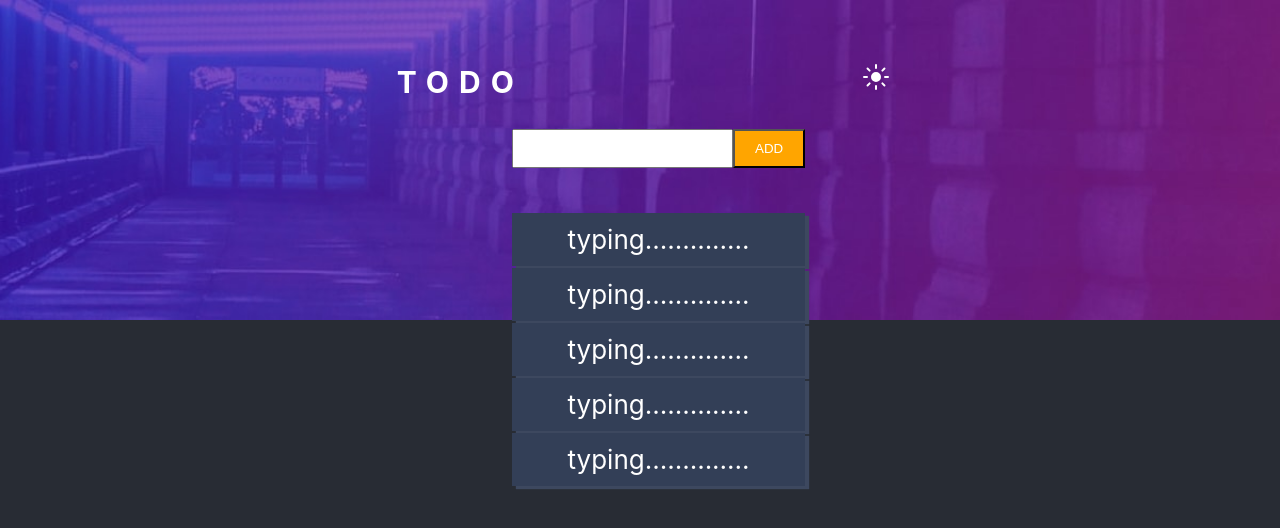
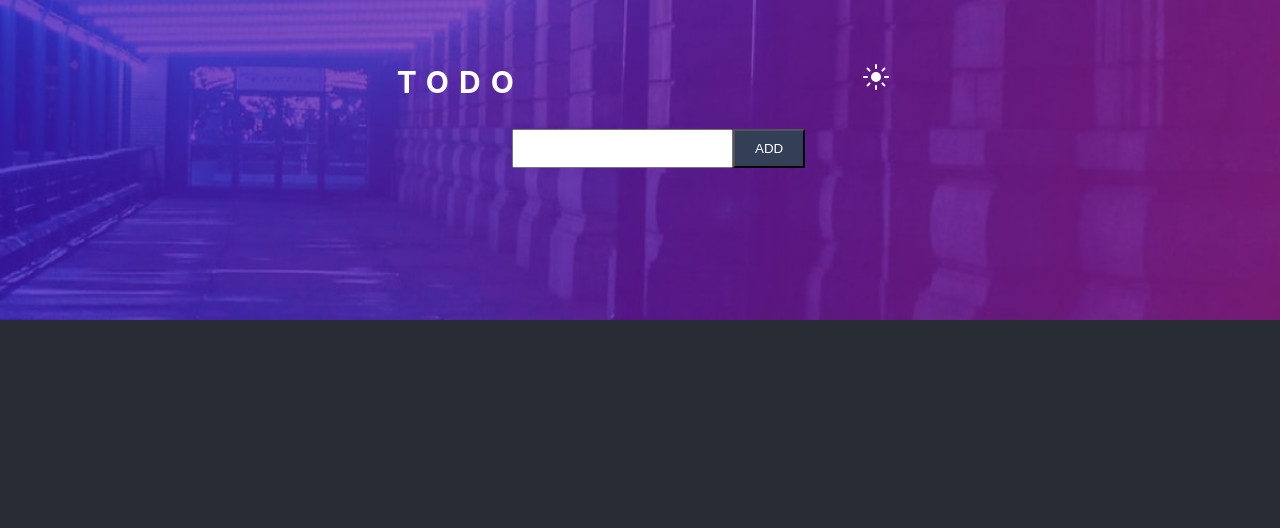
Before and after one commit to iddimsangi/redux-app, a React (Create React App) app: page / in a window 1280 px wide. Shown: the top 528 px of the page. Built offline with nearby package versions, Linux system fonts and the light colour scheme.

Commit message:
modify the person detail content and render on add person component

```diff
--- a/src/components/addDetails/addDetails.css
+++ b/src/components/addDetails/addDetails.css
@@ -10,7 +10,7 @@
 button{
     padding: 10px 20px;
     text-transform: uppercase;
-    background-color:orange;
+    background-color:#333f57;
     color: #fff;
     margin-bottom: 45px;
 }
--- a/src/components/addDetails/addDetails.js
+++ b/src/components/addDetails/addDetails.js
@@ -1,14 +1,13 @@
 import React, { Component} from 'react'
 import './addDetails.css';
-import PersonDetails from '../personDetails/personDetails'
+import PersonDetails from '../personDetails/personDetails';
 export default class addDetails extends Component {
     state = {
-        persons:''
+        prs_name:''
     }
      onChangeHandler = (event) =>{
         this.setState({
-            ...this.state,
-            persons:event.target.value
+            prs_name:event.target.value
         })
     }
     render() {
@@ -16,12 +15,10 @@ export default class addDetails extends Component {
             <div className="inp-det">
                 <input className="inpt"
                 type="text"
-                placeholder={this.state.persons}
+                placeholder={this.state.prs_name}
                 onChange={this.onChangeHandler}
                 />
-                <button onClick={this.clicked}>add</button>
-
-                <PersonDetails/>
+                <button onClick={() => this.props.onAddDetails(this.state.prs_name)}>add</button>
             </div>
         )
     }
--- a/src/components/personDetails/personDetails.css
+++ b/src/components/personDetails/personDetails.css
@@ -3,6 +3,6 @@ background-color: #333f57;
 color: #fff;
 padding: 10px 20px;
 border: 1px solid #333f57;
-margin-bottom: 2px;
-box-shadow: 4px 3px 1px #3d485f;
+margin-bottom: 4px;
+box-shadow: 0px 3px 1px #434d64;
 }
--- a/src/components/personDetails/personDetails.js
+++ b/src/components/personDetails/personDetails.js
@@ -1,15 +1,16 @@
 import React from 'react'
 import './personDetails.css';
-function personDetails() {
+function personDetails(props) {
     return (
         <div className="box">
+            <div><p>{props.val}</p></div>
+
+            {/* <div><p>typing..............</p></div>
             <div><p>typing..............</p></div>
             <div><p>typing..............</p></div>
-            <div><p>typing..............</p></div>
-            <div><p>typing..............</p></div>
-            <div><p>typing..............</p></div>
+            <div><p>typing..............</p></div> */}
         </div>
     )
 }
 
-export default personDetails
+export default personDetails;
--- a/src/containers/head/head.js
+++ b/src/containers/head/head.js
@@ -1,7 +1,9 @@
 import React, { Component } from 'react';
-import AddDetails from '../../components/addDetails/addDetails'
+import AddDetails from '../../components/addDetails/addDetails';
+import { connect } from 'react-redux';
+import PersonDetails from '../../components/personDetails/personDetails';
 import './head.css';
-export default class head extends Component {
+class head extends Component {
 
     render() {
         const sty ={
@@ -14,8 +16,28 @@ export default class head extends Component {
                 <h1 style={sty}>Todo</h1>
                 <svg xmlns="http://www.w3.org/2000/svg" width="26" height="26"><path fill="#FFF" fill-rule="evenodd" d="M13 21a1 1 0 011 1v3a1 1 0 11-2 0v-3a1 1 0 011-1zm-5.657-2.343a1 1 0 010 1.414l-2.121 2.121a1 1 0 01-1.414-1.414l2.12-2.121a1 1 0 011.415 0zm12.728 0l2.121 2.121a1 1 0 01-1.414 1.414l-2.121-2.12a1 1 0 011.414-1.415zM13 8a5 5 0 110 10 5 5 0 010-10zm12 4a1 1 0 110 2h-3a1 1 0 110-2h3zM4 12a1 1 0 110 2H1a1 1 0 110-2h3zm18.192-8.192a1 1 0 010 1.414l-2.12 2.121a1 1 0 01-1.415-1.414l2.121-2.121a1 1 0 011.414 0zm-16.97 0l2.121 2.12A1 1 0 015.93 7.344L3.808 5.222a1 1 0 011.414-1.414zM13 0a1 1 0 011 1v3a1 1 0 11-2 0V1a1 1 0 011-1z"/></svg>
             </div>
-            <AddDetails />
+            <AddDetails onAddDetails={this.props.onAddName} />
+
+            {/* {this.props.todosDetails.map(res =>{
+                    <PersonDetails
+                    val={res.name}
+                    key={res.id}/>
+            })} */}
+
         </div>
         )
     }
+
 }
+const mapStateToProps = state =>{
+    return{
+        todosDetails: state.todos
+    }
+};
+const mapDispatchToProps = (dispatch) => {
+    return{
+        onAddName: (value) => dispatch({type:'ADD_DETAILS', detail:{name:value}})
+    }
+
+  }
+export default connect(mapStateToProps, mapDispatchToProps )(head);
--- a/src/store/reducers/reducers.js
+++ b/src/store/reducers/reducers.js
@@ -1,13 +1,5 @@
 const initialState = {
-    todos: [
-      { id: 0, text: 'Learn React', completed: true },
-      { id: 1, text: 'Learn Redux', completed: false, color: 'purple' },
-      { id: 2, text: 'Build something fun!', completed: false, color: 'blue' }
-    ],
-    filters: {
-      status: 'All',
-      colors: []
-    }
+    todos:[]
   }
 
   // Use the initialState as a default value
@@ -15,9 +7,18 @@ const initialState = {
     // The reducer normally looks at the action type field to decide what happens
     switch (action.type) {
       // Do something here based on the different types of actions
-      default:
+      case 'ADD_DETAILS':
+        const newArr = {
+          id :new Date(),
+          name :action.detail.name
+        }
+
         // If this reducer doesn't recognize the action type, or doesn't
         // care about this specific action, return the existing state unchanged
-        return state
+        return{
+          ...state,
+          todos:state.todos.concat(newArr)
+        }
     }
+    return state;
   }
```
